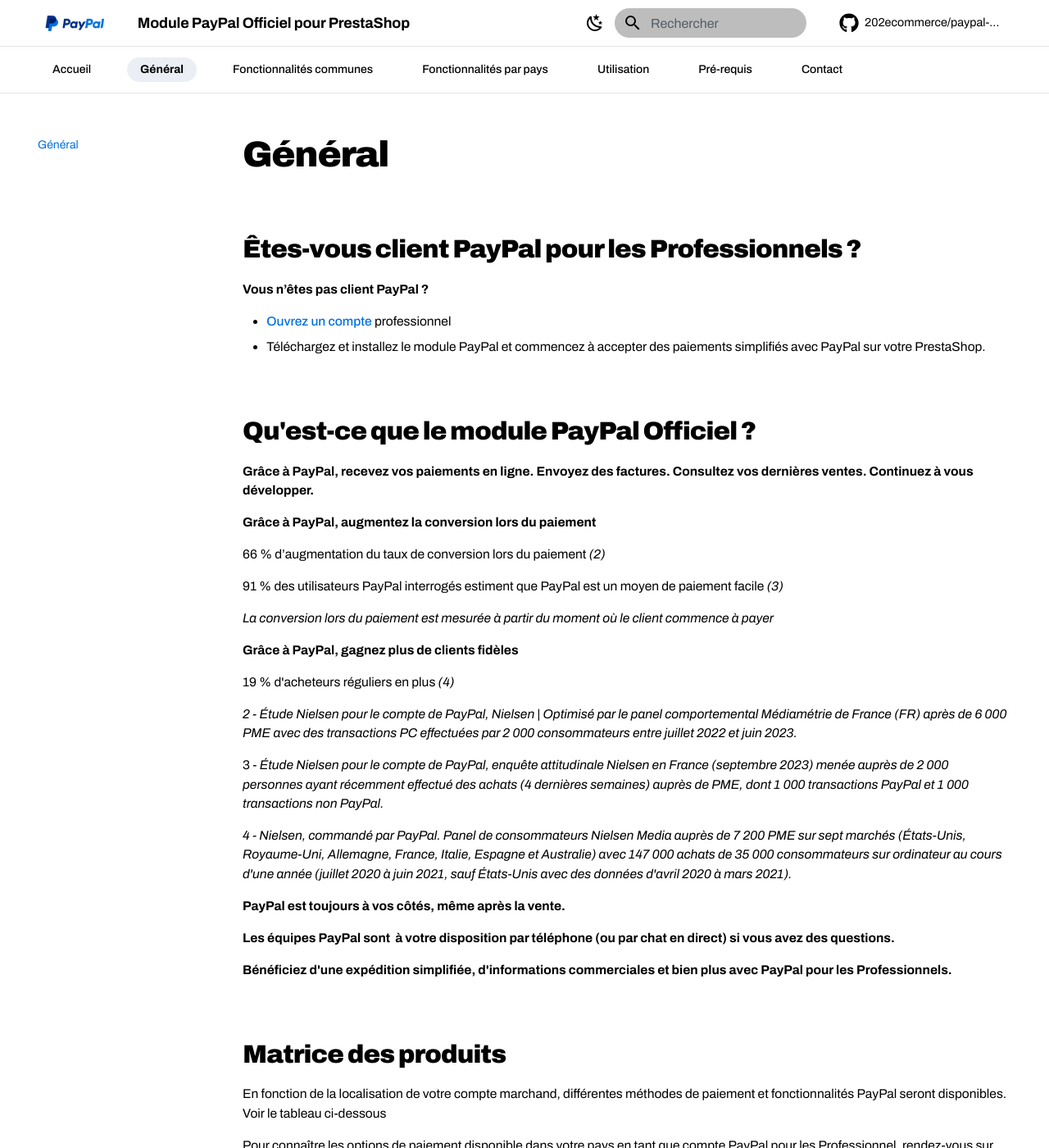
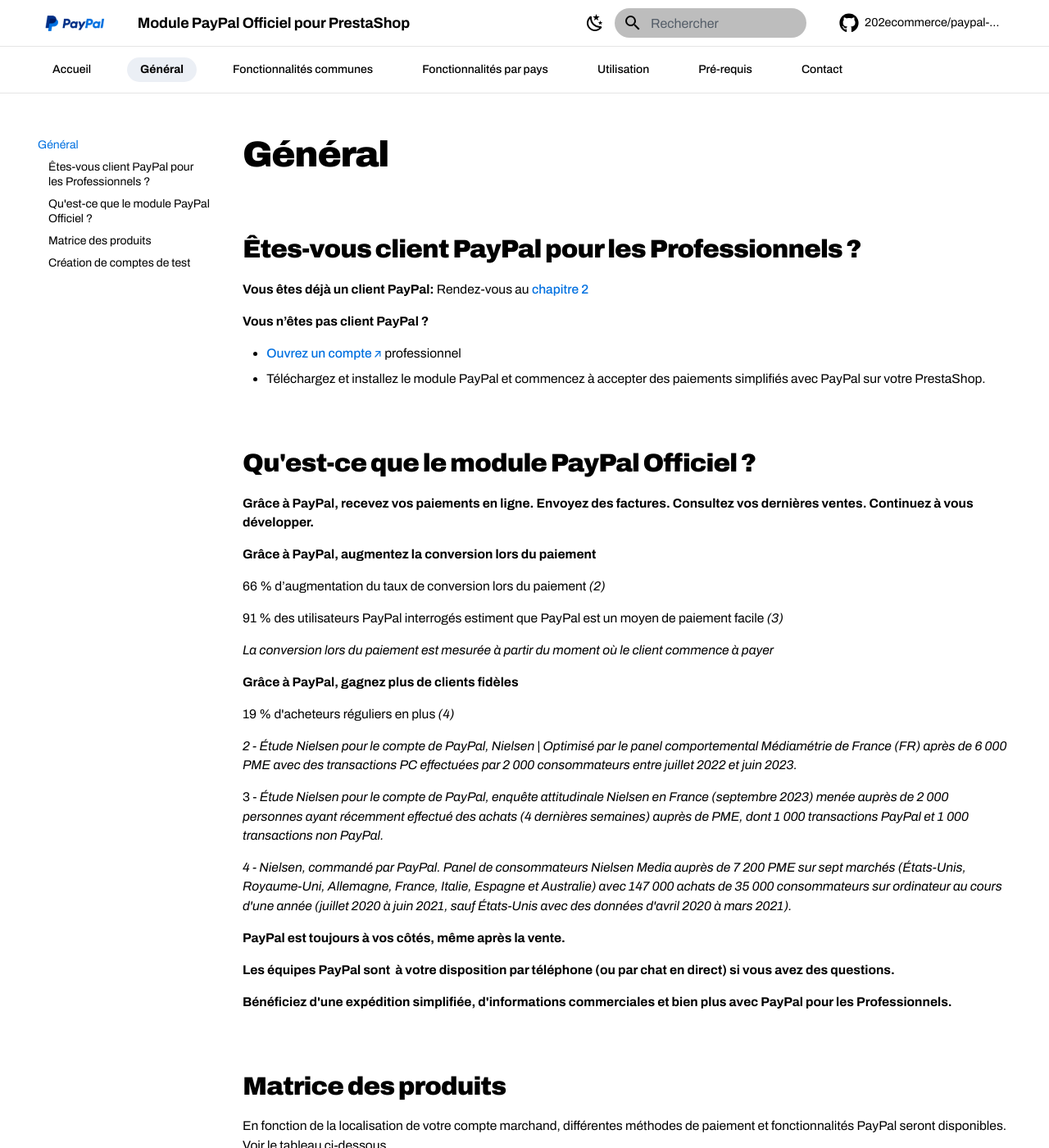
Before and after one commit to 202ecommerce/paypal-doc, an MkDocs documentation site: the page built from docs/general.md, in a window 1280 px wide and 1400 px high. Shown: the whole window at 82% size. Built offline with MkDocs 1.6.1 and Material for MkDocs 9.7.7, drawn with Linux system fonts in a browser that asks for light colours; comment, search, counter and statistics services are not loaded.

Commit message:
feat(nav): une seule colonne de navigation, liens sortants en nouvel onglet
Navigation
- `toc.integrate` : le sommaire de la page rejoint la navigation de gauche,
  sous le chapitre courant. La colonne de droite disparaît : il n'y a plus
  qu'un seul endroit où se repérer.
- `navigation.sections` retiré : les chapitres redeviennent dépliables
- le `hide: toc` de la page Général n'a plus lieu d'être — il masquerait
  désormais ses sous-sections dans la navigation

Liens sortants
- ouverture dans un nouvel onglet, avec rel="noopener noreferrer" (sans quoi
  la page ouverte peut manipuler celle d'origine via window.opener)
- flèche ↗ visible et mention « (nouvel onglet) » pour les lecteurs d'écran
- les liens internes ne sont pas touchés

Perte de contenu corrigée
Le convertisseur écartait les paragraphes contenant un lien `#h.`, pour filtrer
le sommaire Google Docs. Or ce sommaire précède le premier titre et était déjà
écarté en amont : le filtre ne supprimait donc que du contenu. Deux paragraphes
manquaient, dont « Vous êtes déjà un client PayPal : Rendez-vous au chapitre 2 ».
Audit de complétude relancé sur les 180 blocs du document source : aucun absent.

Co-Authored-By: Claude Opus 5 <noreply@anthropic.com>

```diff
--- a/docs/assets/css/paypal.css
+++ b/docs/assets/css/paypal.css
@@ -127,6 +127,25 @@ body, .md-typeset { font-feature-settings: "kern" 1, "liga" 1; }
 .md-typeset a { font-weight: 500; }
 .md-typeset a:hover { text-decoration: underline; }
 
+/* Liens sortants : une flèche discrète, et la mention « nouvel onglet »
+   réservée aux lecteurs d'écran. */
+.md-typeset a[target="_blank"]::after {
+  content: "↗";
+  display: inline-block;
+  margin-left: .15em;
+  font-size: .85em;
+  text-decoration: none;
+}
+.lien-externe-note {
+  position: absolute;
+  width: 1px; height: 1px;
+  padding: 0; margin: -1px;
+  overflow: hidden;
+  clip: rect(0 0 0 0);
+  white-space: nowrap;
+  border: 0;
+}
+
 /* ---------- Captures d'écran ---------- */
 
 .md-typeset img:not(.emojione):not(.twemoji):not(.gemoji) {
--- /dev/null
+++ b/docs/assets/js/liens-externes.js
@@ -0,0 +1,25 @@
+/* Les liens sortants s'ouvrent dans un nouvel onglet : la documentation renvoie
+   vers PayPal et PrestaShop Addons, et on ne veut pas que le lecteur perde sa page.
+   rel="noopener" est indispensable avec target="_blank" (la page ouverte peut
+   sinon manipuler celle d'origine via window.opener). */
+(function () {
+  function marquerLiensExternes() {
+    document.querySelectorAll(".md-content a[href^='http']").forEach(function (a) {
+      if (a.hostname === window.location.hostname) return;
+      a.target = "_blank";
+      a.rel = "noopener noreferrer";
+      if (!a.querySelector(".lien-externe-note")) {
+        var note = document.createElement("span");
+        note.className = "lien-externe-note";
+        note.textContent = " (nouvel onglet)";   // masqué visuellement, lu par les lecteurs d'écran
+        a.appendChild(note);
+      }
+    });
+  }
+  // document$ est l'observable de Material : rejoue à chaque navigation
+  if (typeof document$ !== "undefined") {
+    document$.subscribe(marquerLiensExternes);
+  } else {
+    document.addEventListener("DOMContentLoaded", marquerLiensExternes);
+  }
+})();
--- a/docs/general.md
+++ b/docs/general.md
@@ -1,10 +1,8 @@
----
-hide:
-  - toc
----
 # Général
 
 ## Êtes-vous client PayPal pour les Professionnels ?
+
+**Vous êtes déjà un client PayPal:** Rendez-vous au [chapitre 2](#quest-ce-que-le-module-paypal-officiel)
 
 **Vous n’êtes pas client PayPal ?**
 
--- a/mkdocs.yml
+++ b/mkdocs.yml
@@ -32,10 +32,12 @@ theme:
         name: Passer en mode clair
   features:
     - navigation.tabs
-    - navigation.sections
     - navigation.top
     - navigation.indexes
     - navigation.tracking
+    # le sommaire de la page rejoint la navigation de gauche, sous le chapitre
+    # courant : une seule colonne de navigation au lieu de deux
+    - toc.integrate
     - toc.follow
     - search.suggest
     - search.highlight
@@ -45,6 +47,9 @@ theme:
 
 extra_css:
   - assets/css/paypal.css
+
+extra_javascript:
+  - assets/js/liens-externes.js
 
 nav:
   - Accueil: index.md
```
Also changed, not shown: docs/configuration.md (+2 -0 lines), 1 other file.
